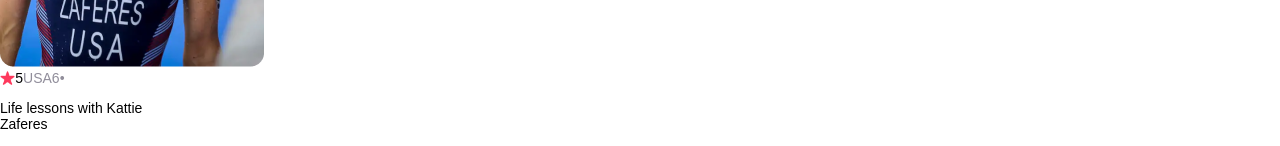
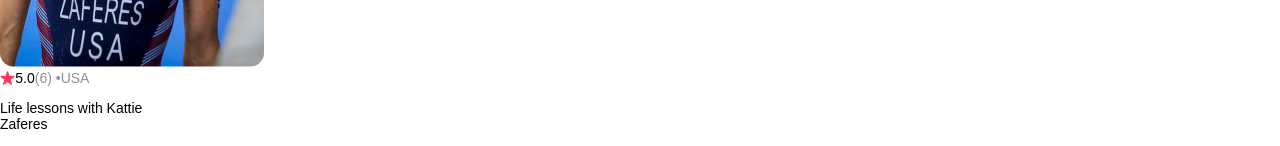
Before and after one commit to Sheriff-Oladimeji/airbnb-express-clone, a React (Create React App) app: page / in a window 1280 px wide. Shown: the part 803-949 px from the top of the page. Built offline with nearby package versions, Linux system fonts and the light colour scheme.

Commit message:
modify props

```diff
--- a/src/App.js
+++ b/src/App.js
@@ -10,10 +10,10 @@ function App() {
     <Hero/>
     <Card
 img={img1}
-rating={5.0}
+rating="5.0"
 reviewCount={6}
 country="USA"
-title="Life lessons with katie Zaferes"
+title="Life lessons with Katie Zaferes"
 price={136}
     />
    </div>
--- a/src/components/card.js
+++ b/src/components/card.js
@@ -8,8 +8,8 @@ export default function Card(props){
  <div className="card--stats">
   <img src={star} alt="" className="card--star"/>
   <span>{props.rating}</span>
+  <span className="gray">({props.reviewCount}) • </span>
   <span className="gray">{props.country}</span>
-  <span className="gray">{props.reviewCount}• </span>
  </div>
  <p>Life lessons with Kattie Zaferes</p>
  <p><span className="bold">From ${props.price}</span> / person</p>
```
